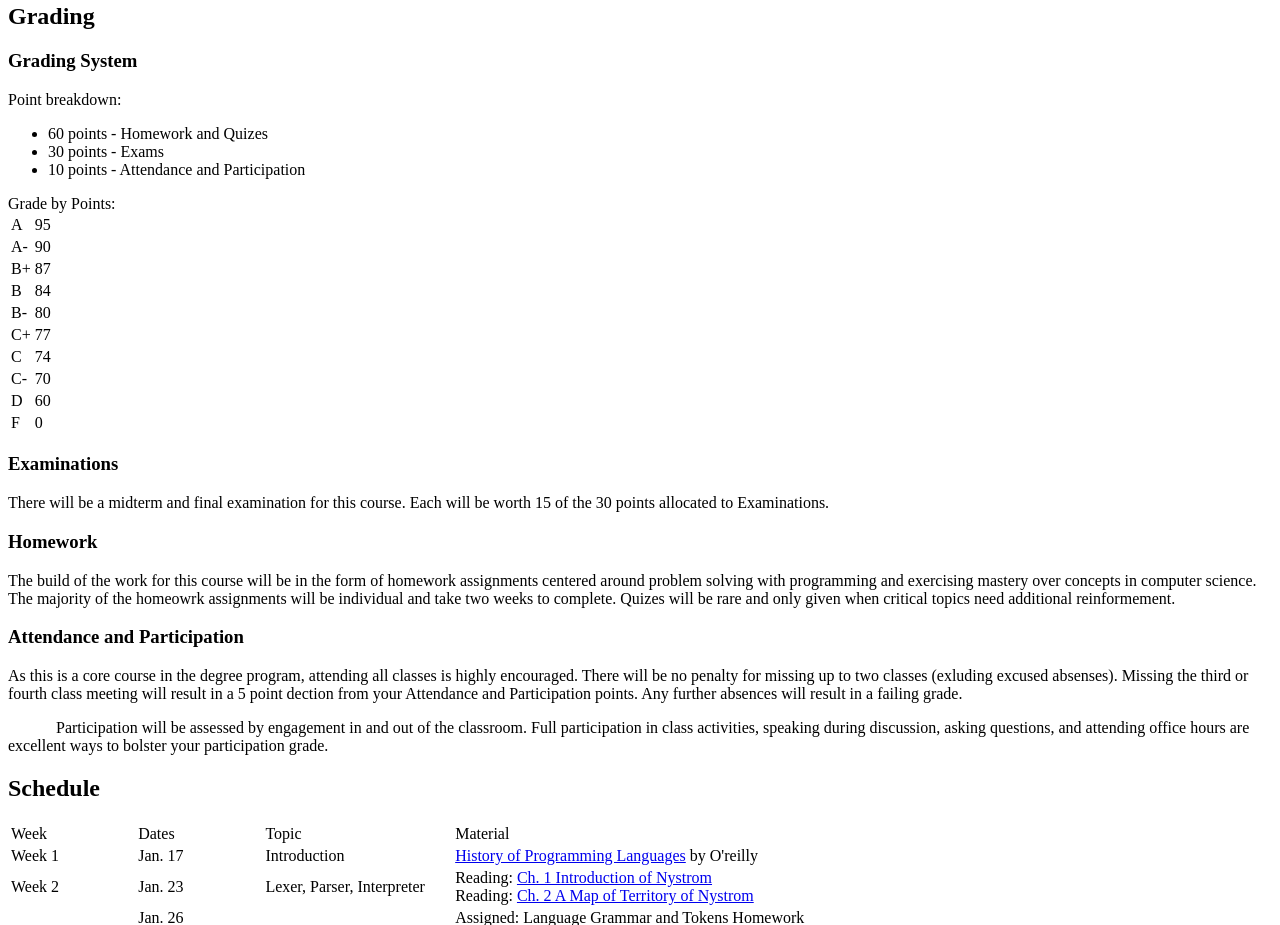
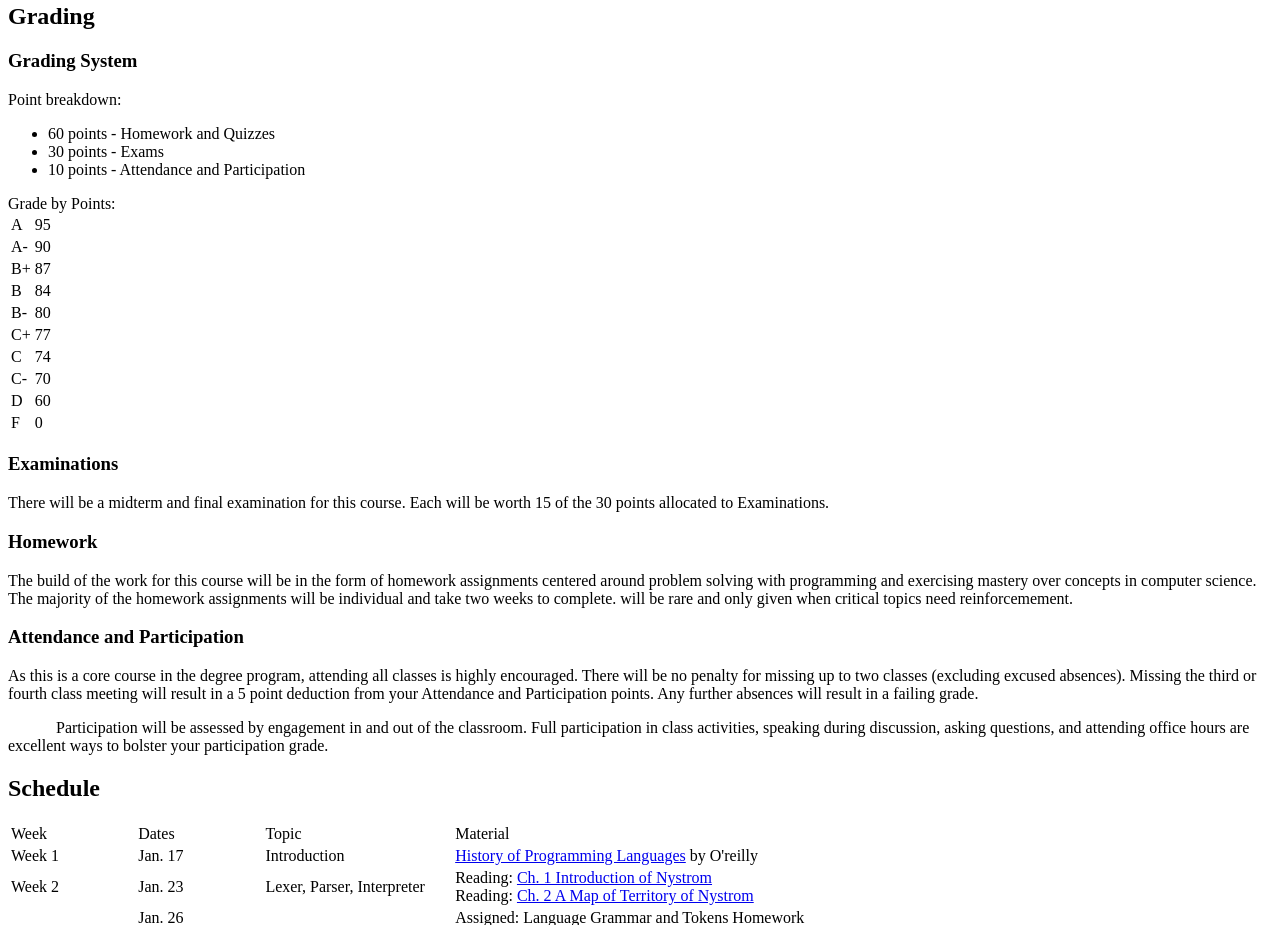
Before and after one commit to dr-jam/csc521, a plain HTML site: page syllabus.html in a window 1280 px wide. Shown: the part 1578-2503 px from the top of the page. Drawn offline with Linux system fonts and the light colour scheme; a web font is replaced by a local one.

Commit message:
fixed typos.

```diff
--- a/syllabus.html
+++ b/syllabus.html
@@ -98,7 +98,7 @@
 
 	Point breakdown:
 	<ul>
-		<li>60 points - Homework and Quizes</li>
+		<li>60 points - Homework and Quizzes</li>
 		<li>30 points - Exams</li>
 		<li>10 points - Attendance and Participation</li>
 	</ul>
@@ -152,11 +152,11 @@
 	There will be a midterm and final examination for this course. Each will be worth 15 of the 30 points allocated to Examinations.
 
 	<h3>Homework</h3>
-	The build of the work for this course will be in the form of homework assignments centered around problem solving with programming and exercising mastery over concepts in computer science. The majority of the homeowrk assignments will be individual and take two weeks to complete. Quizes will be rare and only given when critical topics need additional reinformement.
+	The build of the work for this course will be in the form of homework assignments centered around problem solving with programming and exercising mastery over concepts in computer science. The majority of the homework assignments will be individual and take two weeks to complete.  will be rare and only given when critical topics need reinforcemement.
 
 	<h3>Attendance and Participation</h3>
 
-	<p>As this is a core course in the degree program, attending all classes is highly encouraged. There will be no penalty for missing up to two classes (exluding excused absenses). Missing the third or fourth class meeting will result in a 5 point dection from your Attendance and Participation points. Any further absences will result in a failing grade.</p>
+	<p>As this is a core course in the degree program, attending all classes is highly encouraged. There will be no penalty for missing up to two classes (excluding excused absences). Missing the third or fourth class meeting will result in a 5 point deduction from your Attendance and Participation points. Any further absences will result in a failing grade.</p>
 
 	<p>Participation will be assessed by engagement in and out of the classroom. Full participation in class activities, speaking during discussion, asking questions, and attending office hours are excellent ways to bolster your participation grade.</p>
 
```
